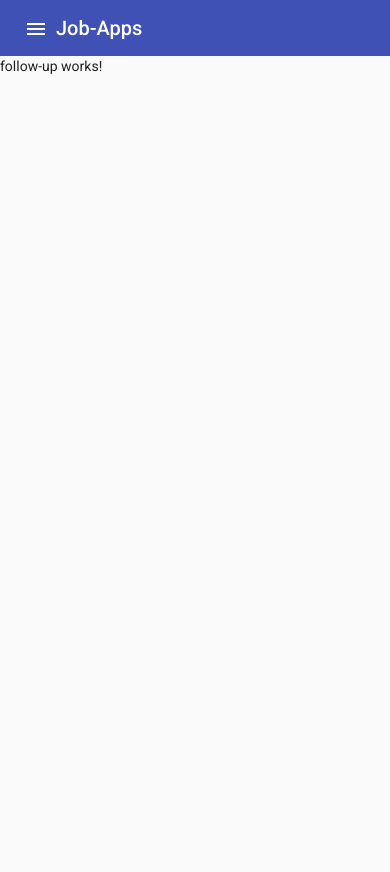
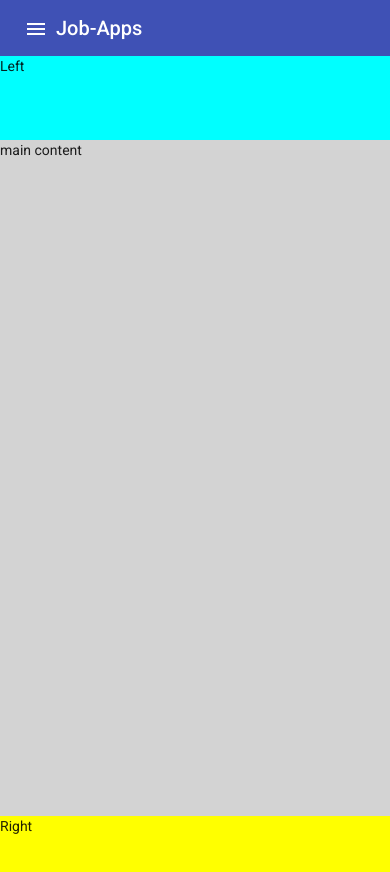
Before and after one commit to chicupatel-developer/Job-Apps, an Angular app in the folder Angular/: page /follow-up in a window 390 px wide. Shown: the top 872 px of the page. Built offline with nearby package versions, Linux system fonts and the light colour scheme.

Commit message:
flex-material-responsive-wip2

```diff
--- a/Angular/src/app/components/apply-to-job/apply-to-job.component.css
+++ b/Angular/src/app/components/apply-to-job/apply-to-job.component.css
@@ -5,3 +5,8 @@
 .content > mat-card {
     width: 200px;
 }
+
+.mainContentArea{
+    padding: 20px;
+    margin: 10px;
+}
--- a/Angular/src/app/components/apply-to-job/apply-to-job.component.html
+++ b/Angular/src/app/components/apply-to-job/apply-to-job.component.html
@@ -1,5 +1,7 @@
 <div class="content">
-    <div>
+
+
+    <div class=mainContentArea>
         <div
         fxLayout="row wrap"
         fxLayoutGap="16px">
@@ -37,7 +39,6 @@
                         The Himalayas is a mountain range in Asia.
                     </p>
                 </mat-card-content>
-
             </mat-card>
         </div>
     </div>
--- a/Angular/src/app/components/follow-up/follow-up.component.css
+++ b/Angular/src/app/components/follow-up/follow-up.component.css
@@ -0,0 +1,4 @@
+  .parent {height:100%;}
+    .left   {background-color: cyan; }
+    .middle   {background-color: lightgrey;}
+    .right  {background-color: yellow;}
--- a/Angular/src/app/components/follow-up/follow-up.component.html
+++ b/Angular/src/app/components/follow-up/follow-up.component.html
@@ -1 +1,8 @@
-<p>follow-up works!</p>
+<div fxLayout="row"
+    class="parent"
+    fxLayout.sm="column"
+    fxLayout.xs="column">
+    <div fxFlex="10%" class="left">Left</div>
+    <div fxFlex="80%" class="middle">main content</div>
+    <div fxFlex="10%" class="right">Right</div>
+</div>
```
